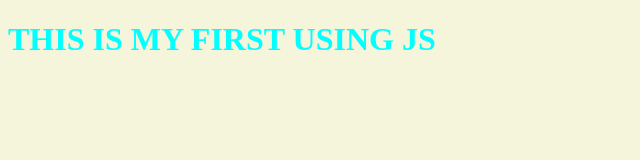
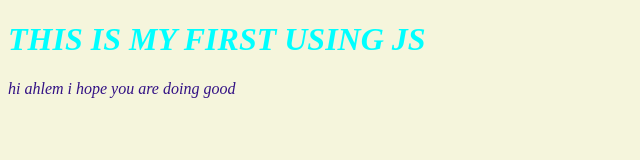
Before and after one commit to Ameltrk/monprojet, a plain HTML site: page index.html in a window 1280 px wide. Shown: the whole page, without its empty margins (0-640 px from the left). Drawn offline with Linux system fonts and the light colour scheme.

Commit message:
add new words toahlem branch

```diff
--- a/index.html
+++ b/index.html
@@ -9,5 +9,6 @@
 <body>
   <h1>THIS IS MY FIRST USING JS</h1>
   <script src="javas.js"></script>
+  <p>hi ahlem i hope you are doing good</p>
 </body>
 </html>
--- a/style.css
+++ b/style.css
@@ -3,4 +3,9 @@ h1{
 }
 body{
   background-color: beige;
+
+
+
+    color: #331285;
+  font-style: italic;
 }
```
